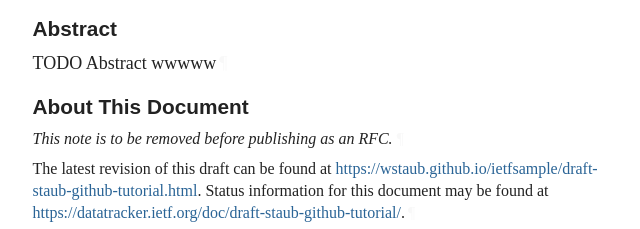
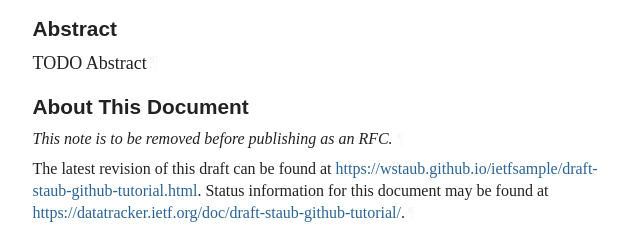
Before and after one commit to wstaub/ietfsample, a plain HTML site: page draft-staub-github-tutorial.html in a window 1280 px wide. Shown: the part 296-525 px from the top of the page, 92-732 px from the left. Drawn offline with Linux system fonts and the light colour scheme; a web font is replaced by a local one.

Commit message:
Script updating gh-pages from 9e9f3ca. [ci skip]

```diff
--- a/draft-staub-github-tutorial.html
+++ b/draft-staub-github-tutorial.html
@@ -8,7 +8,7 @@
 <meta content="Werner Staub" name="author">
 <meta content="Nano Cuac" name="author">
 <meta content="
-       TODO Abstract wwwww
+       TODO Abstract
     " name="description">
 <meta content="xml2rfc 3.35.0" name="generator">
 <meta content="next generation" name="keyword">
@@ -1083,7 +1083,7 @@ svg {
 <h1 id="title">Werner Github Tutorial</h1>
 <section id="section-abstract">
       <h2 id="abstract"><a href="#abstract" class="selfRef">Abstract</a></h2>
-<p id="section-abstract-1">TODO Abstract wwwww<a href="#section-abstract-1" class="pilcrow">¶</a></p>
+<p id="section-abstract-1">TODO Abstract<a href="#section-abstract-1" class="pilcrow">¶</a></p>
 </section>
 <section class="note rfcEditorRemove" id="section-note.1">
       <h2 id="name-about-this-document">
```
Also changed, not shown: draft-staub-github-tutorial.txt.
